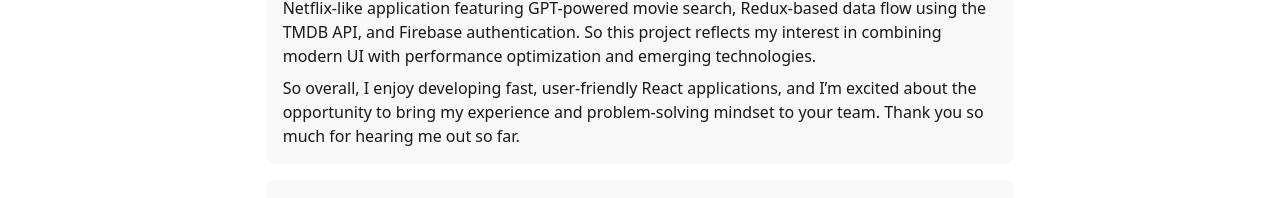
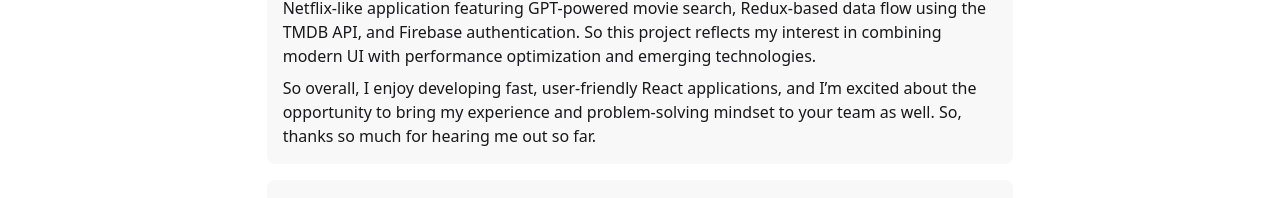
Before and after one commit to sandeeprana19/sde-courses-notes, a React (Vite) app: page /interview/react in a window 1280 px wide. Shown: the part 572-770 px from the top of the page. Built offline with nearby package versions, Linux system fonts and the light colour scheme.

Commit message:
Updated: 1. Introduce yourself?
Updated: 1. Introduce yourself?

```diff
--- a/src/mockData/reactInterviewQAndA.jsx
+++ b/src/mockData/reactInterviewQAndA.jsx
@@ -45,8 +45,8 @@ export const reactInterviewQnAs = [
               <p>
                 So overall, I enjoy developing fast, user-friendly React
                 applications, and I’m excited about the opportunity to bring my
-                experience and problem-solving mindset to your team. Thank you
-                so much for hearing me out so far.
+                experience and problem-solving mindset to your team as well. So,
+                thanks so much for hearing me out so far.
               </p>
             </div>
           </div>
```
